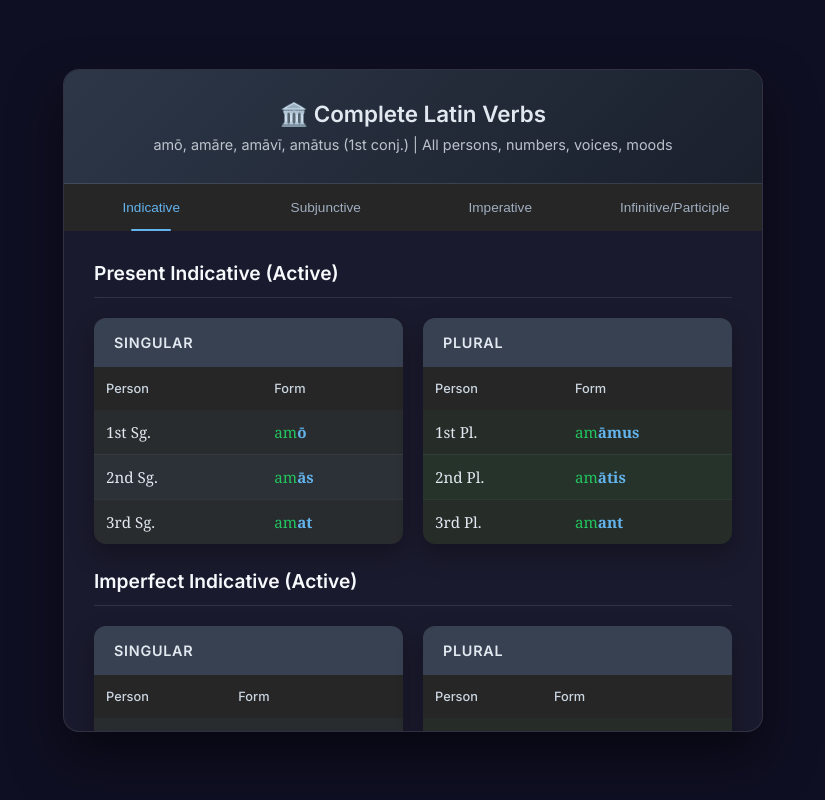
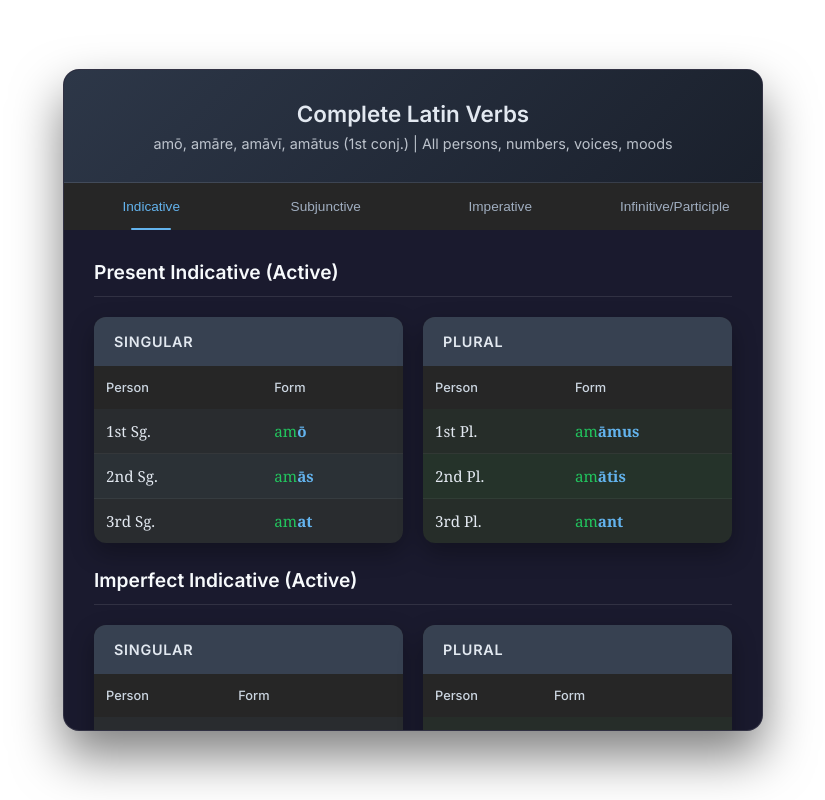
Before and after one commit to aebsib/verbconjug, a plain HTML site: page index.html in a window 1280 px wide. Shown: the whole page, without its empty margins (227-1052 px from the left). Drawn offline with Linux system fonts and the light colour scheme.

Commit message:
Update index.html

```diff
--- a/index.html
+++ b/index.html
@@ -10,7 +10,7 @@
 
         body {
             font-family: 'Inter', sans-serif;
-            background: #0f0f23;
+            background: transparent;
             color: #e2e8f0;
             min-height: 100vh;
             padding: 20px;
@@ -89,7 +89,7 @@
 <body>
     <div class="widget">
         <div class="header">
-            <h1>🏛️ Complete Latin Verbs</h1>
+            <h1>Complete Latin Verbs</h1>
             <p>amō, amāre, amāvī, amātus (1st conj.) | All persons, numbers, voices, moods</p>
         </div>
 
```
